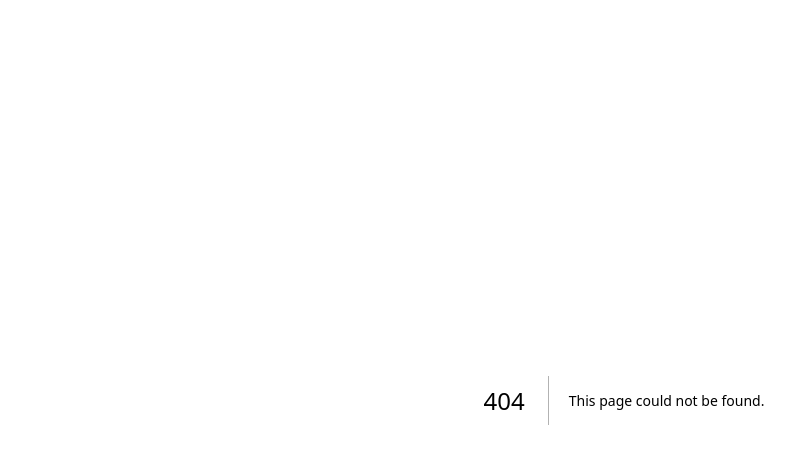
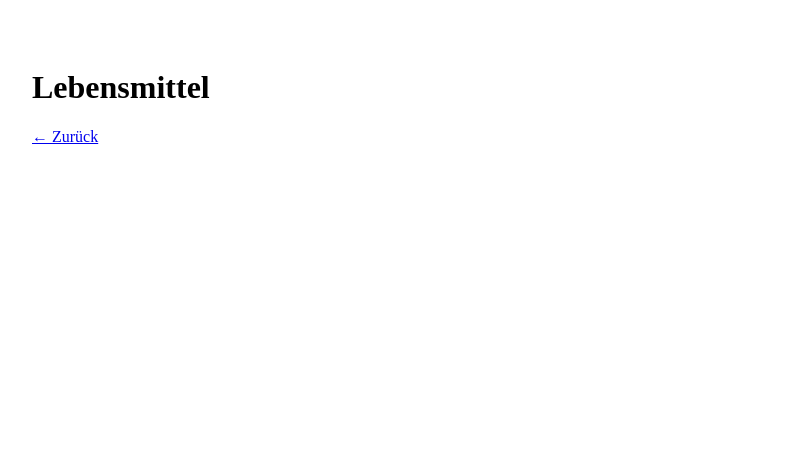
Before and after one commit to tilldalkowski/kditdi-einkauf, a Next.js app: page /lebensmittel in a window 1280 px wide. Before the commit this address had no page. Shown: the top 464 px of the page, without its empty margins (16-811 px from the left). Built offline with nearby package versions, Linux system fonts and the light colour scheme.

Commit message:
Create page.js

```diff
--- /dev/null
+++ b/app/lebensmittel/page.js
@@ -0,0 +1,8 @@
+export default function LebensmittelPage() {
+  return (
+    <main style={{ padding: 40 }}>
+      <h1>Lebensmittel</h1>
+      <a href="/">← Zurück</a>
+    </main>
+  )
+}
```
